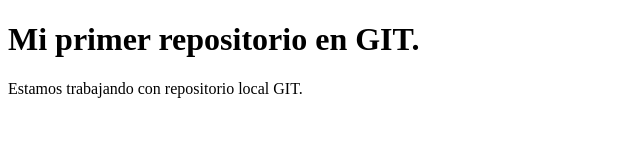
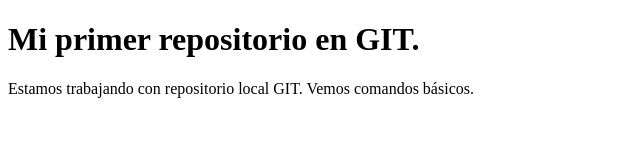
Before and after one commit to rodrigozungri/comision-22550, a plain HTML site: page index.html in a window 1280 px wide. Shown: the whole page, without its empty margins (0-640 px from the left). Drawn offline with Linux system fonts and the light colour scheme.

Commit message:
agrego info

```diff
--- a/index.html
+++ b/index.html
@@ -9,7 +9,7 @@
 <body>
 
     <h1>Mi primer repositorio en GIT.</h1>
-    <p>Estamos trabajando con repositorio local GIT.</p>
+    <p>Estamos trabajando con repositorio local GIT. Vemos comandos básicos.</p>
 
 </body>
 </html>
```
